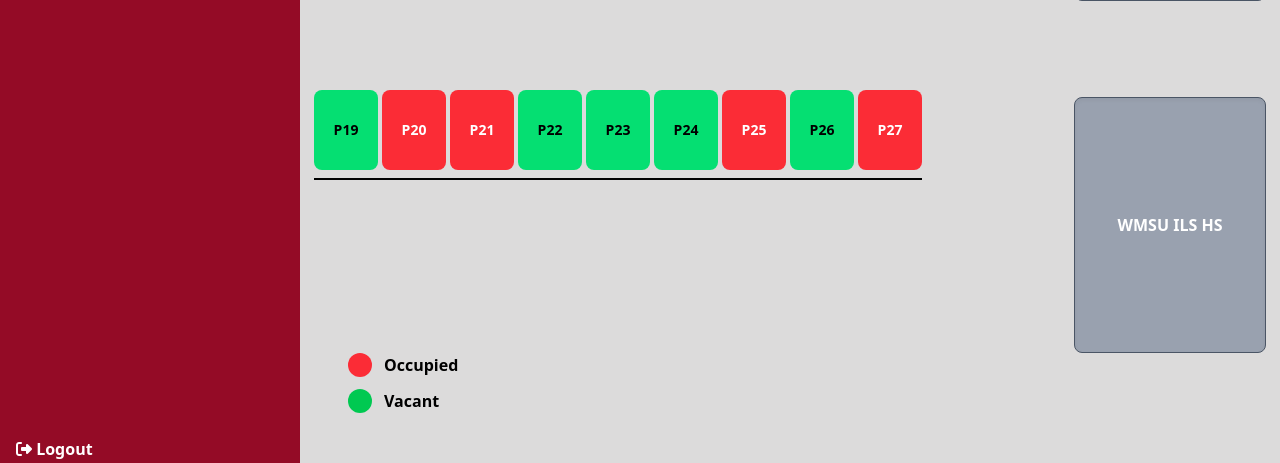
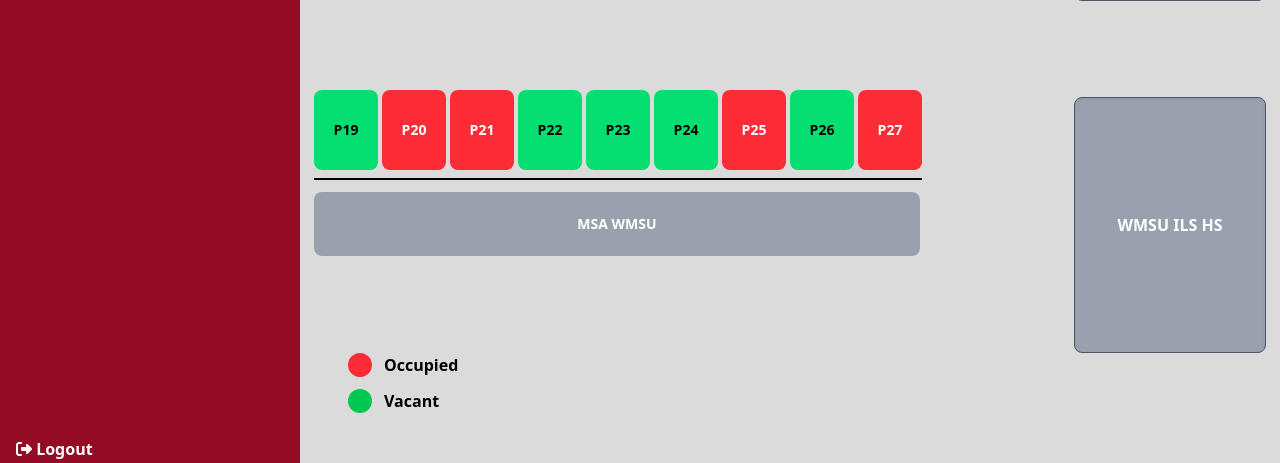
Before and after one commit to Renz7287/2025_CP-PARKTRACK, a Django app: page /parking-allotment/ in a window 1280 px wide. Shown: the part 746-1209 px from the top of the page. Run offline with Django 4.2, Linux system fonts and the light colour scheme; a user stored in the database is signed in; data comes from the database, SQL or seed files in the repository; some libraries are stand-ins or nearby versions.

Commit message:
update to parking allotment

```diff
--- a/parktrack/parking_allotment/templates/parking_allotment/index.html
+++ b/parktrack/parking_allotment/templates/parking_allotment/index.html
@@ -104,6 +104,11 @@
               <div class="bg-red-500 text-white rounded-lg w-16 h-20 flex items-center justify-center font-bold text-sm">P27</div>
             </div>
             <hr class="border-t-2 border-black mt-1 w-full" />
+
+            <!-- Down Horizontal Box -->
+            <div class="bg-gray-400 h-16 rounded-lg mt-2 flex items-center justify-center text-white font-semibold text-sm" style="width: calc(100% - 2px);">
+              MSA WMSU
+            </div>
           </div>
         </div>
 
```
